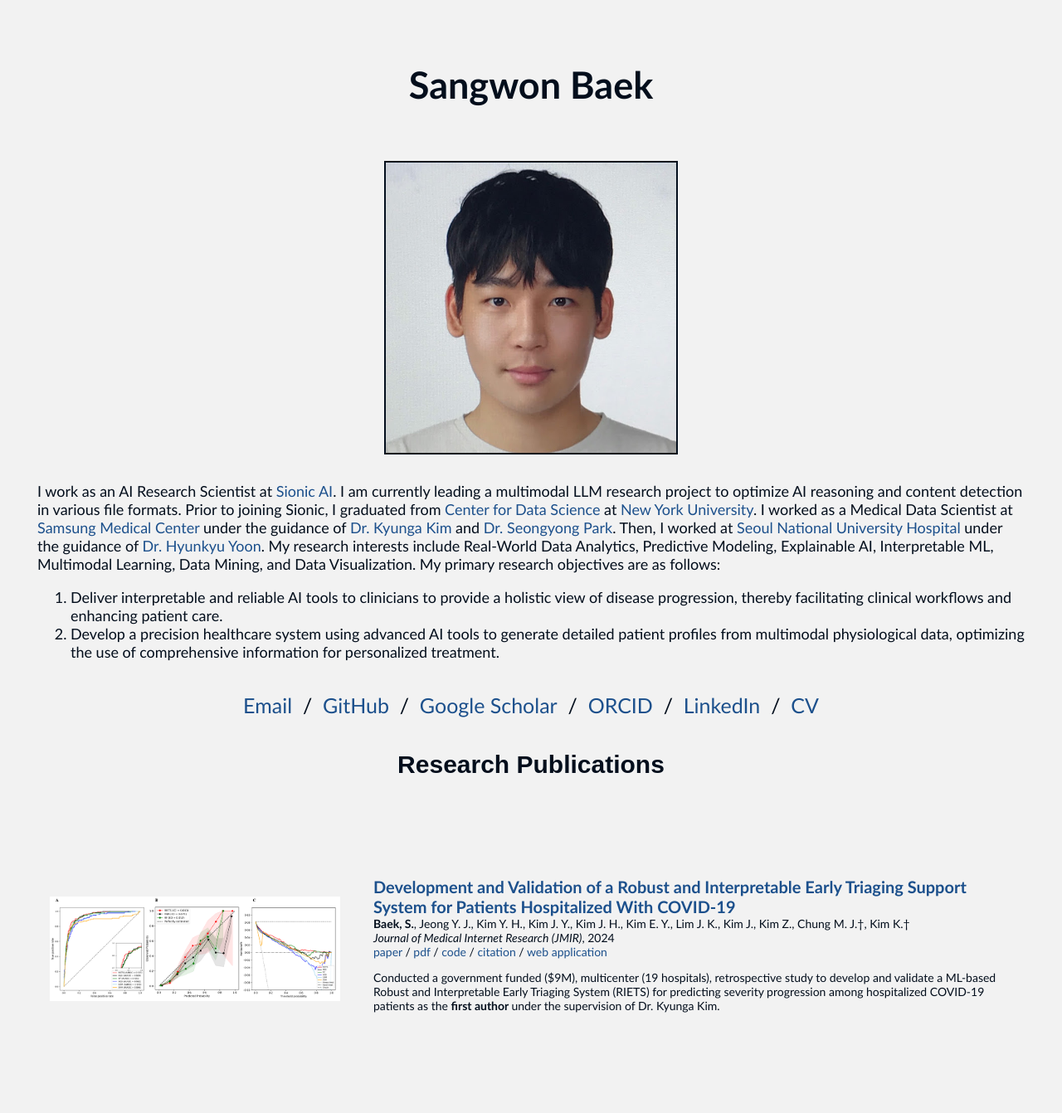
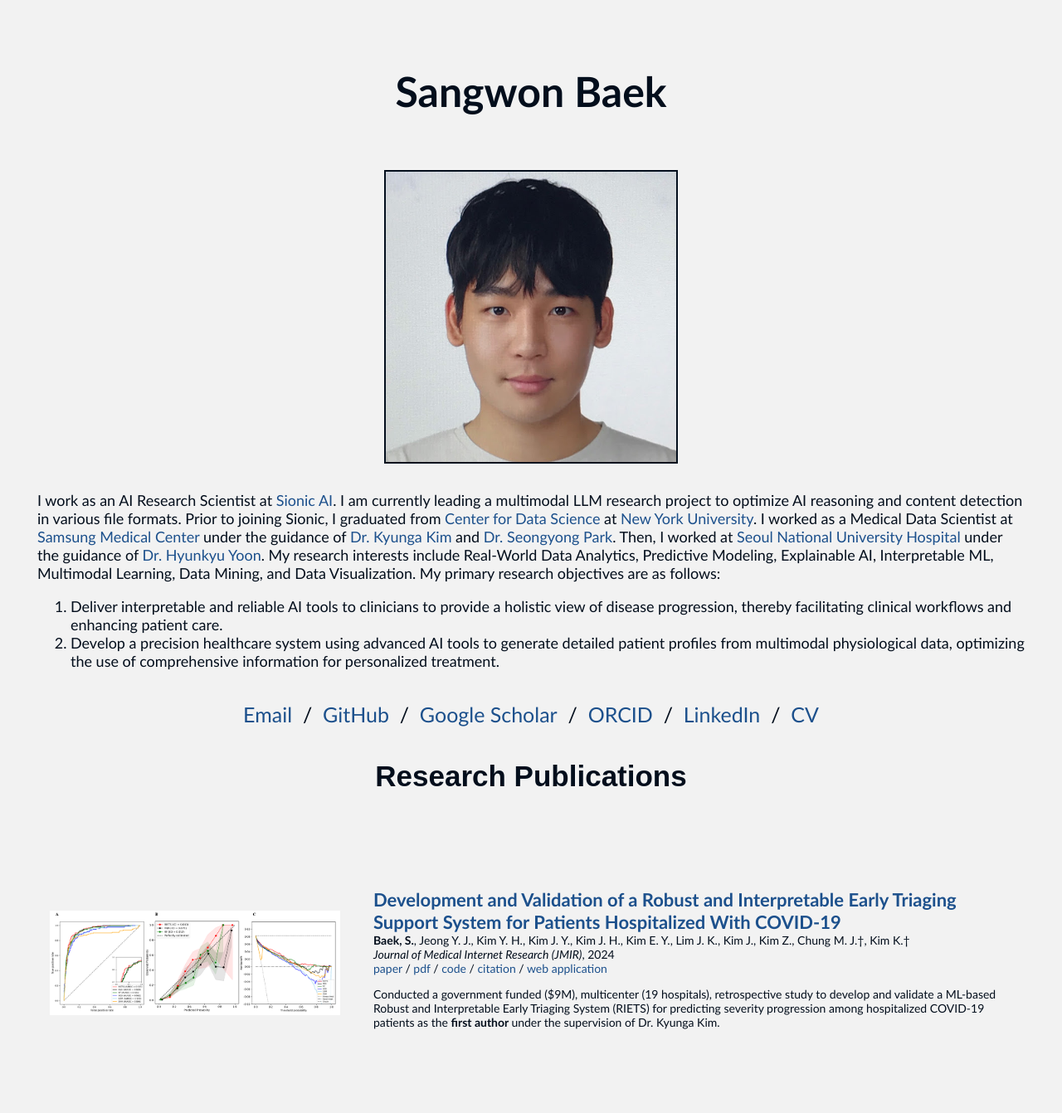
Before and after one commit to Baeksw98/baeksw98, a plain HTML site: page index.html in a window 1280 px wide. Shown: the top 1342 px of the page at 83% size. Drawn offline with Linux system fonts and the light colour scheme.

Commit message:
font change

```diff
--- a/index.html
+++ b/index.html
@@ -13,6 +13,7 @@
     background-color: #f2f2f2; /* Set background to white */
     color: #030e1c; /* Set text color to black */
     font-family: Arial, sans-serif;
+    font-size: 16px; /* Set default font size */
     margin: 0;
     padding: 0;
   }
@@ -41,11 +42,11 @@
     object-fit: contain;
   }
   .papertitle {
-    font-size: 20px;
+    font-size: 22px;
     font-weight: bold;
   }
   .heading {
-    font-size: 30px; /* Increased section title size */
+    font-size: 35px; /* Increased section title size */
     font-weight: bold; /* Bold font for section titles */
     text-align: center; /* Center-align section titles */
     padding-bottom: 10px;
@@ -107,6 +108,7 @@
       padding: 0;
       width: 100%;
       overflow-x: hidden;
+      font-size: 12px;
     }
     td, table {
       width: 100%;
@@ -153,7 +155,7 @@
     <table style="width:100%;border:0px;border-spacing:0px;border-collapse:separate;">
       <tr class="profile-section">
         <td style="padding:2.5%;text-align:left;width:100%;">
-          <p style="margin-bottom: 5px; font-size: 45px; text-align: center; font-weight: bold;">
+          <p style="margin-bottom: 5px; font-size: 50px; text-align: center; font-weight: bold;">
             Sangwon Baek
           </p>
         </td>
```
